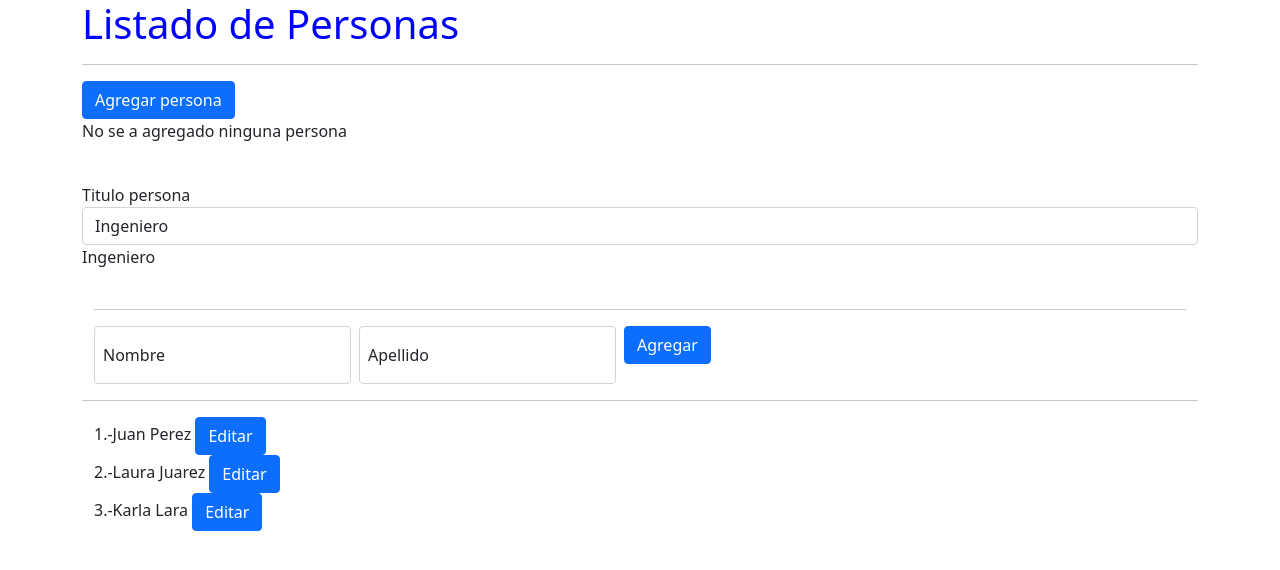
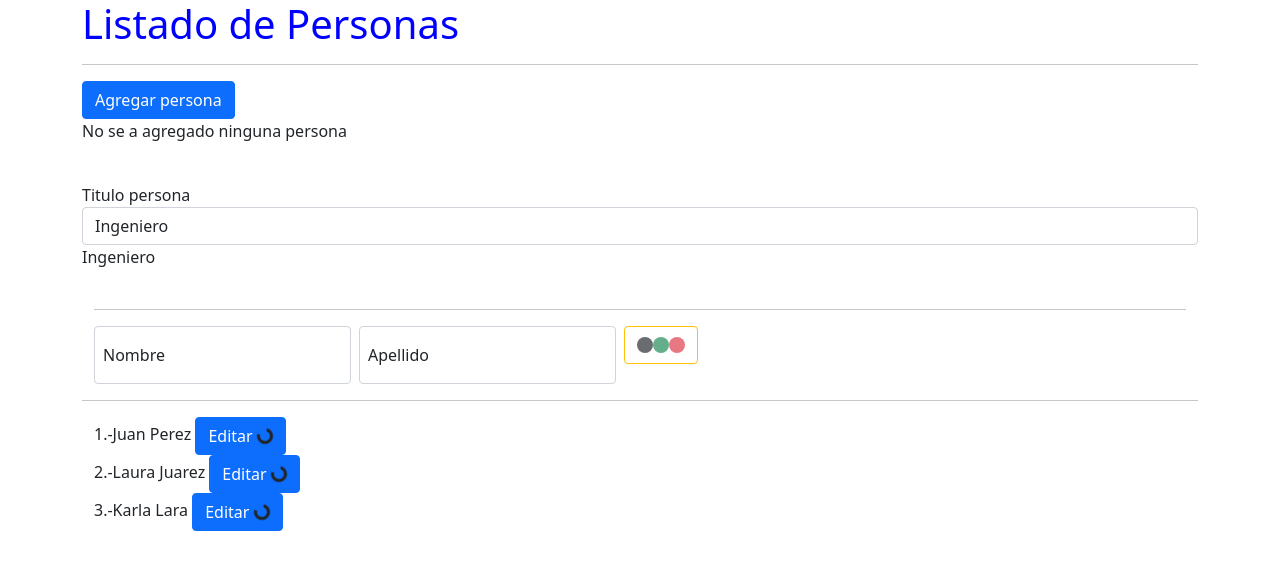
Before and after one commit to IsmaelDom/hello-world-angular, an Angular app: page / in a window 1280 px wide. Shown: the top 570 px of the page. Built offline with nearby package versions, Linux system fonts and the light colour scheme.

Commit message:
Se agrega diseño
Se agregan animaciones a botones

```diff
--- a/src/app/formulario/formulario.component.html
+++ b/src/app/formulario/formulario.component.html
@@ -12,7 +12,11 @@
         <label for="apellido">Apellido</label>
       </div>
       <div class="col">
-        <button type="submit" class="btn btn-primary" (click) = "addPersona()">Agregar</button><!--Usando Referencia Local con ViewChild-->
+        <button type="submit" class="btn btn-outline-warning" data-bs-toggle="tooltip" data-bs-placement="top" title="Agregar" (click) = "addPersona()">
+          <span class="spinner-grow spinner-grow-sm text-dark" role="status" aria-hidden="true"></span>
+          <span class="spinner-grow spinner-grow-sm text-success" role="status" aria-hidden="true"></span>
+          <span class="spinner-grow spinner-grow-sm text-danger" role="status" aria-hidden="true"></span>
+        </button><!--Usando Referencia Local con ViewChild-->
         <!-- (click) = "addPersona(nombreRef, apellidoRef)" Para usar Referencia Local-->
       </div>
     </form>
--- a/src/app/persona/persona.component.html
+++ b/src/app/persona/persona.component.html
@@ -15,7 +15,10 @@
       <div class="col">
         <div>
           {{ indice + 1 }}.-{{ persona.nombre }} {{ persona.apellido }}
-          <button type="submit" class="btn btn-primary" (click)="emitirSaludo()">Editar</button>
+          <button type="submit" class="btn btn-primary" (click)="emitirSaludo()">
+            Editar
+            <span class="spinner-border spinner-border-sm text-dark" role="status" aria-hidden="true"></span>
+          </button>
         </div>
       </div>
     </div>
--- a/src/index.html
+++ b/src/index.html
@@ -2,7 +2,7 @@
 <html lang="en">
 <head>
   <meta charset="utf-8">
-  <title>HelloWorld</title>
+  <title>Hello World</title>
   <base href="/">
   <meta name="viewport" content="width=device-width, initial-scale=1">
   <link rel="icon" type="image/x-icon" href="favicon.ico">
```
